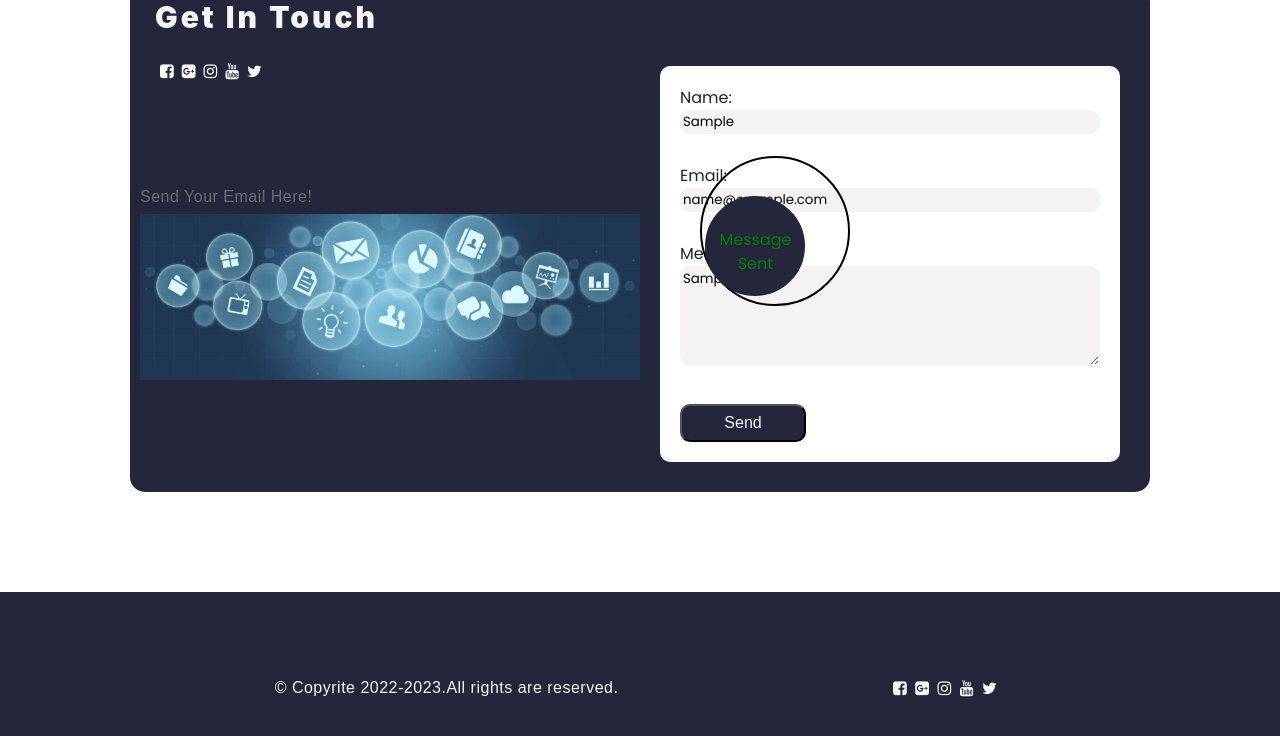
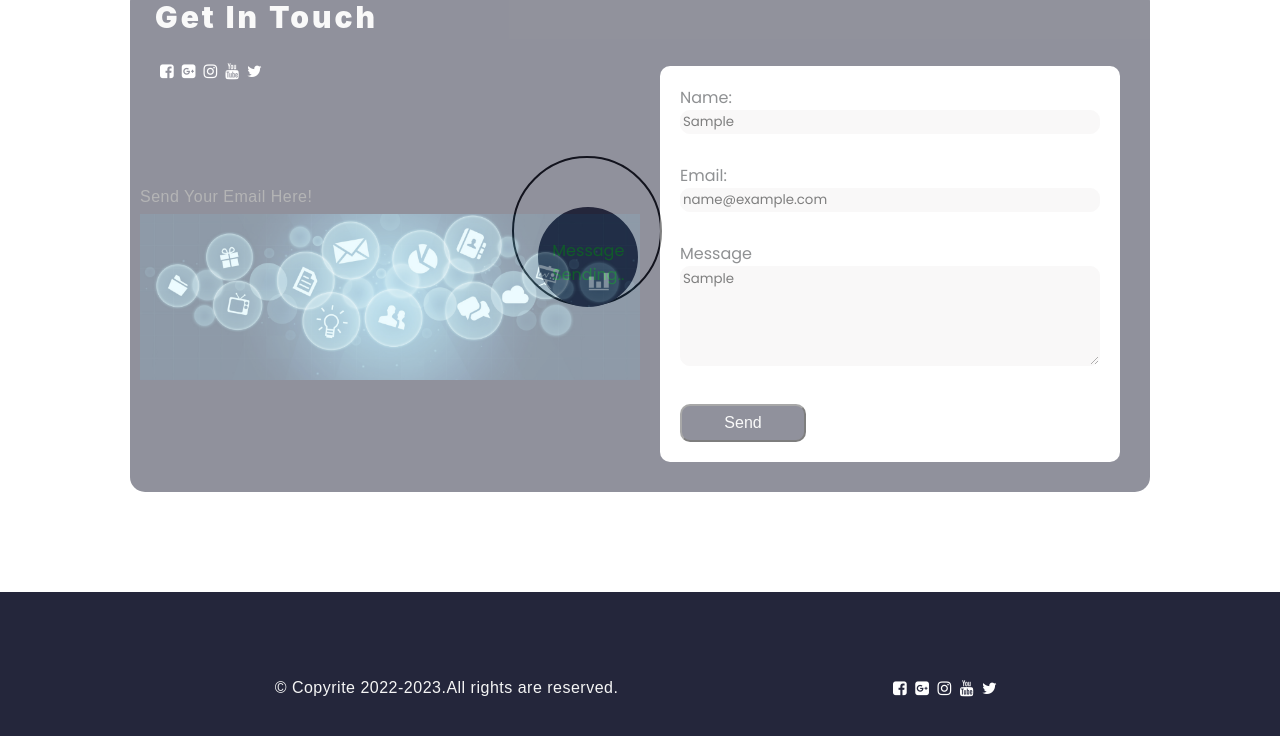
Before and after one commit to achyutvardhan/react-portfolio, a React (Create React App) app in the folder portfolio/client/: page / in a window 1280 px wide. Both pictures are taken after typing "Sample", "name@example.com", "Sample" into the empty fields and a click on the input "Send". Shown: the part 1994-2730 px from the top of the page. Built offline with nearby package versions, Linux system fonts and the light colour scheme; a web font is replaced by a local one.

Commit message:
contact me done

```diff
--- a/portfolio/client/public/index.html
+++ b/portfolio/client/public/index.html
@@ -16,8 +16,7 @@
     href="https://stackpath.bootstrapcdn.com/font-awesome/4.7.0/css/font-awesome.min.css" />
   <link href="//db.onlinewebfonts.com/c/157c6cc36dd65b1b2adc9e7f3329c761?family=Amazon+Ember" rel="stylesheet"
     type="text/css" />
-
-
+    <!-- smtp script  -->
   <title>Portfolio App</title>
 </head>
 
--- a/portfolio/client/src/PortfolioContainer/ContactMe/jsx/ContactDetaills.jsx
+++ b/portfolio/client/src/PortfolioContainer/ContactMe/jsx/ContactDetaills.jsx
@@ -11,7 +11,20 @@ export default function ContactDetaills() {
        const handleSubmit = (e)=>{
         e.preventDefault();
         console.log(formData);
+        document.querySelector(".ConfirmMessage-container").style.display = "block";
+        document.querySelector(".ConfirmMessage-container").style.opacity = "1";
+        document.querySelector(".contact-container").style.opacity = "0.5";
+        let contenChange = ()=>{
+            document.querySelector(".animation-internal p").innerHTML = "Message Sent"
+        }
 
+        setTimeout(contenChange,5400);
+        let blockdisplay = ()=>{
+            document.querySelector(".ConfirmMessage-container").style.display = "none";
+        document.querySelector(".contact-container").style.opacity = "1";
+        }
+
+        setTimeout(blockdisplay,7000);
        }
   return (
     <div className="contact-detail-container">
--- a/portfolio/client/src/PortfolioContainer/ContactMe/loader/ConfirmMessage.css
+++ b/portfolio/client/src/PortfolioContainer/ContactMe/loader/ConfirmMessage.css
@@ -1,3 +1,7 @@
+.ConfirmMessage-container{
+    display: none;
+}
+
 .ConfirmMessage-container{
 border: none;
 width: fit-content;
@@ -16,7 +20,7 @@ left: 700px;
     animation-name: ring;
     animation-duration: 2s;
     animation-direction: normal;
-    animation-iteration-count: 10;
+    animation-iteration-count: 2.5;
     /* background-color: aquamarine; */
 }
 
@@ -43,3 +47,23 @@ left: 700px;
     margin-bottom: 30px;
     color: green;
 }
+
+@media screen and (max-width: 1400px) {
+    .ConfirmMessage-container{
+        left: 40%;
+    }
+}
+
+@media screen and (max-width: 810px) {
+    .ConfirmMessage-container{
+        bottom: 40%;
+        left: 40%;
+    }
+}
+
+@media screen and (max-width: 340px) {
+    .ConfirmMessage-container{
+        bottom: 40%;
+        left: 30%;
+    }
+}
--- a/portfolio/client/src/PortfolioContainer/ContactMe/loader/ConfirmMessage.jsx
+++ b/portfolio/client/src/PortfolioContainer/ContactMe/loader/ConfirmMessage.jsx
@@ -6,7 +6,7 @@ export default function ConfirmMessage(props) {
     <div className="ConfirmMessage-container">
         <div className="animation-external">
             <div className="animation-internal">
-                <p>Message Sent</p>
+                <p>Message Sending..</p>
             </div>
         </div>
     </div>
```
